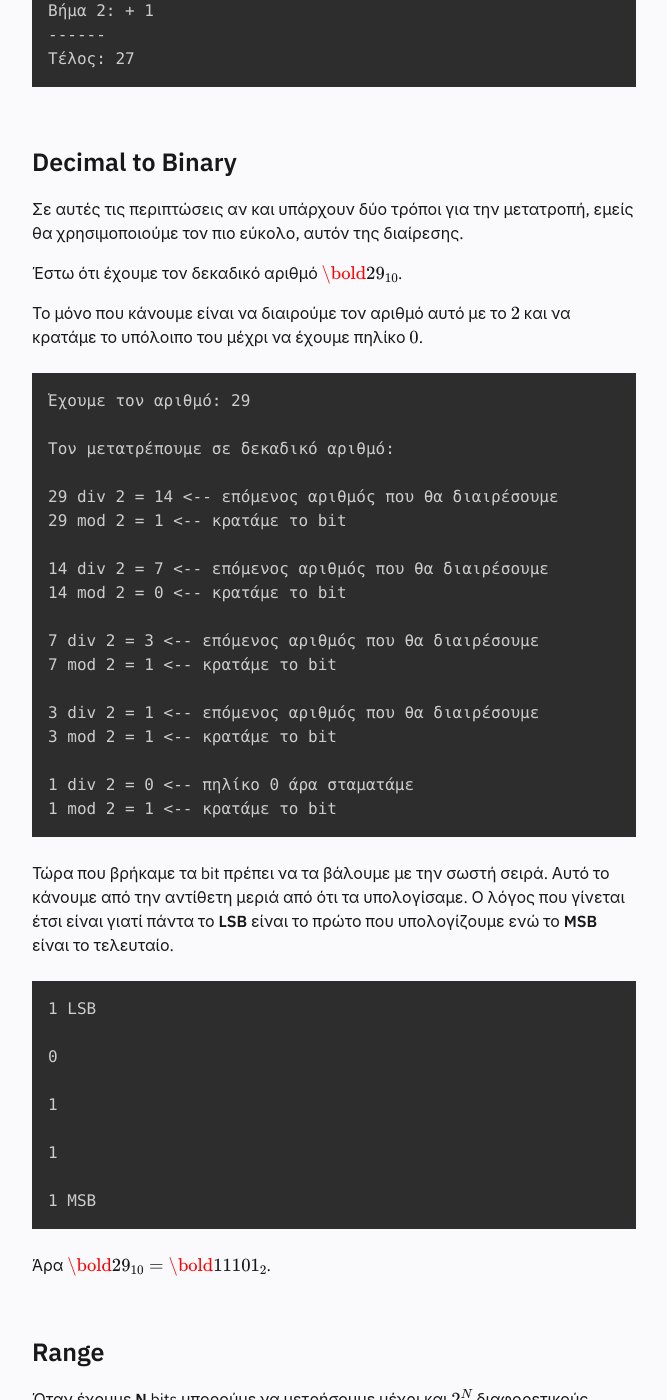
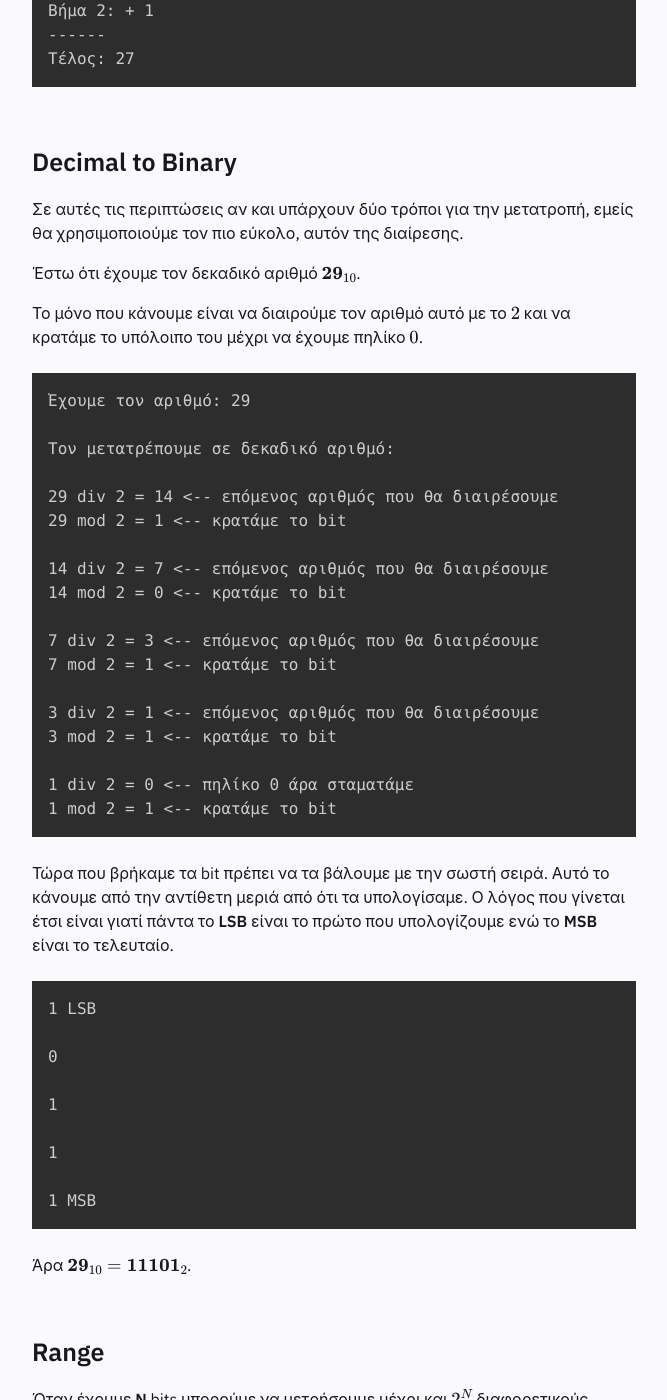
Before and after one commit to UnipiNotes/unipinotes.github.io, a Jekyll site: the page built from _classes/first-year/first-semester/logic.md, in a window 1280 px wide and 1400 px high, scrolled down 2418 px. Shown: the whole window, without its empty margins (306-973 px from the left). Built offline with Jekyll 4.4.1, drawn with Linux system fonts in a browser that asks for light colours; some of the changed text lies outside the part shown.

Commit message:
Updated math to support mathjax

````diff
--- a/_classes/first-year/first-semester/logic.md
+++ b/_classes/first-year/first-semester/logic.md
@@ -36,7 +36,7 @@
 Όλοι οι δυαδικοί αριθμοί μπορούν να μετατραπούν σε δεκαδικούς αριθμούς.
 Ας αρχίσουμε με ένα απλό παράδειγμα:
 
-Έστω ότι έχουμε τον δυαδικό αριθμό $$\bold{11011}_{2}$$ και θέλουμε να το μετατρέψουμε σε δεκαδικό αριθμό.
+Έστω ότι έχουμε τον δυαδικό αριθμό $$\textbf{11011}_{2}$$ και θέλουμε να το μετατρέψουμε σε δεκαδικό αριθμό.
 
 
 ```text
@@ -63,7 +63,7 @@
 
 $$2^{0}*1+2^{1}*1+2^{2}*0+2^{3}*1+2^{4}*1=1+2+0+8+16=27_{10}$$
 
-**Σημείωση**: Το $$10$$ δίπλα στον αριθμό $$27$$ μας δείχνει ότι πρόκειται για δεκαδικό σύστημα ενώ το $$2$$ για δυαδικό. Δλδ το $$\bold{27}$$ είναι **βάση-10**.
+**Σημείωση**: Το $$10$$ δίπλα στον αριθμό $$27$$ μας δείχνει ότι πρόκειται για δεκαδικό σύστημα ενώ το $$2$$ για δυαδικό. Δλδ το $$\textbf{27}$$ είναι **βάση-10**.
 
 Υπάρχει και πιο εύκολος τρόπος από το να προσθέτουμε τις δυνάμεις του 2 για να βρούμε το αποτέλεσμα.
 
@@ -109,7 +109,7 @@
 
 Σε αυτές τις περιπτώσεις αν και υπάρχουν δύο τρόποι για την μετατροπή, εμείς θα χρησιμοποιούμε τον πιο εύκολο, αυτόν της διαίρεσης.
 
-Έστω ότι έχουμε τον δεκαδικό αριθμό $$\bold{29}_{10}$$.
+Έστω ότι έχουμε τον δεκαδικό αριθμό $$\textbf{29}_{10}$$.
 
 Το μόνο που κάνουμε είναι να διαιρούμε τον αριθμό αυτό με το $$2$$ και να κρατάμε το υπόλοιπο του μέχρι να έχουμε πηλίκο $$0$$.
 
@@ -148,7 +148,7 @@
 1  MSB
 ```
 
-Άρα $$\bold{29}_{10}=\bold{11101}_2$$.
+Άρα $$\textbf{29}_{10}=\textbf{11101}_2$$.
 
 <br />
 
@@ -242,7 +242,7 @@
  2   E   C
 ```
 
-Άρα $$\bold{2EC_{16}}$$ είναι το αποτέλεσμα.
+Άρα $$\textbf{2EC}_{16}$$ είναι το αποτέλεσμα.
 
 <br />
 
````
